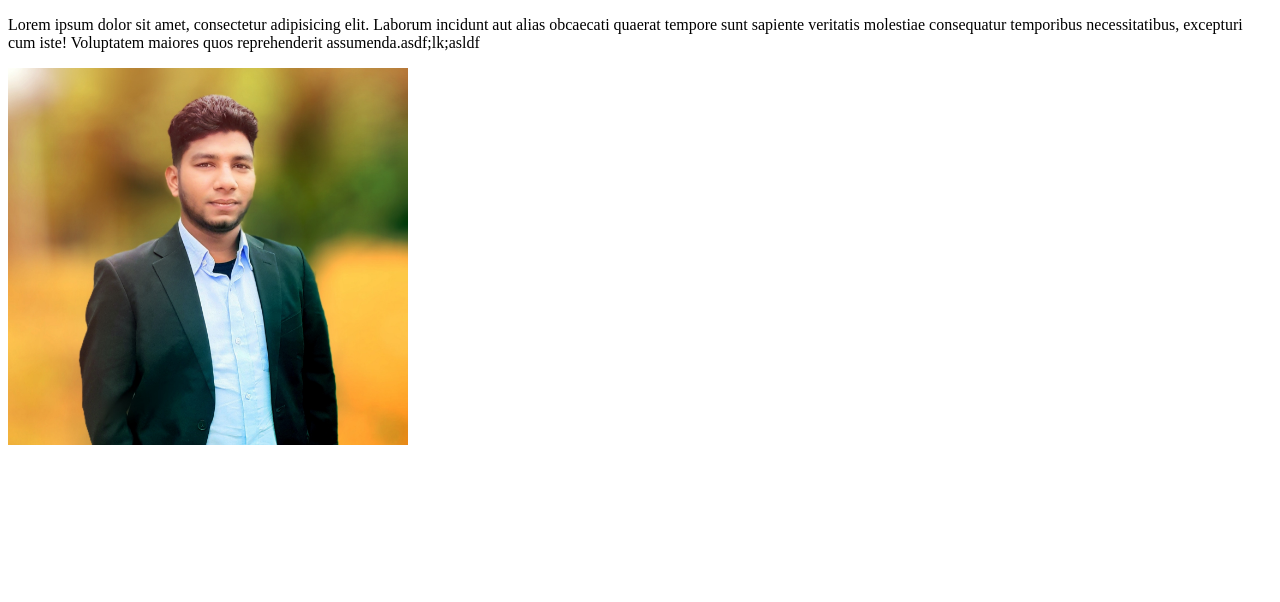
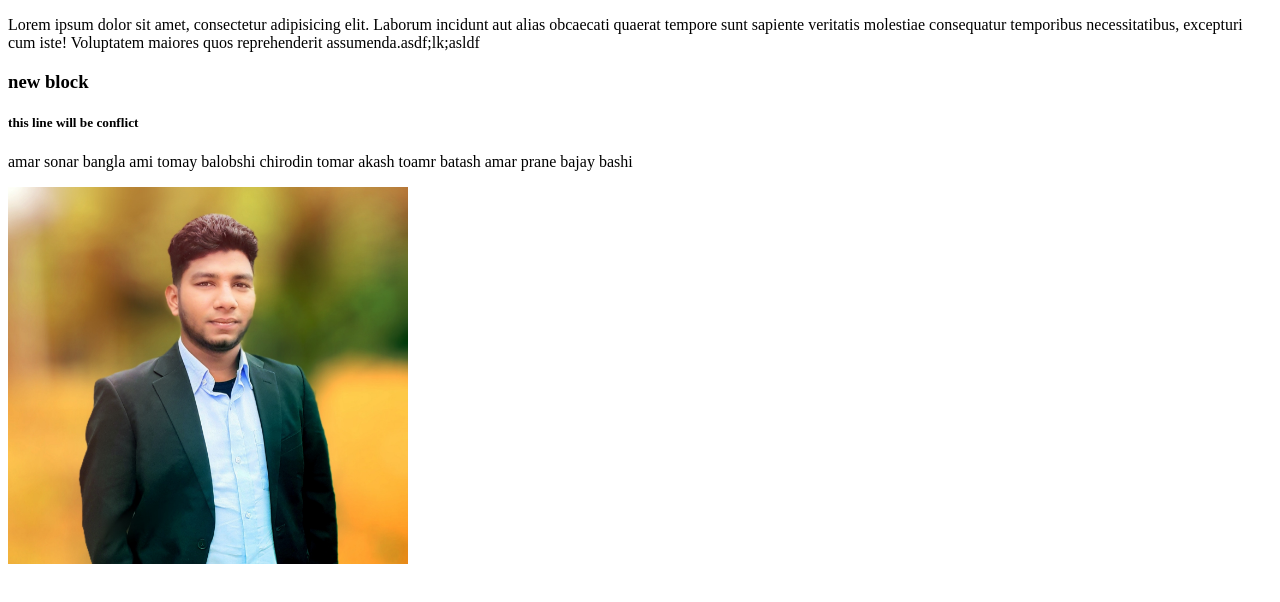
Before and after one commit to sharifulislam565619/test, a plain HTML site: page index.html in a window 1280 px wide. Drawn offline with Linux system fonts and the light colour scheme.

Commit message:
new block added

```diff
--- a/index.html
+++ b/index.html
@@ -9,6 +9,12 @@
 <body>
     <p>Lorem ipsum dolor sit amet, consectetur adipisicing elit. Laborum incidunt aut alias obcaecati quaerat tempore sunt sapiente veritatis molestiae consequatur temporibus necessitatibus, excepturi cum iste! Voluptatem maiores quos reprehenderit assumenda.asdf;lk;asldf</p>
 
+    <div>
+        <h3>new block</h3>
+        <h5>this line will be conflict</h5>
+        <p>amar sonar bangla ami tomay balobshi chirodin  tomar akash toamr batash amar prane bajay bashi</p>
+    </div>
+
     <img src="images/sharif.jpg" alt="" width="400px">
 </body>
 </html>
```
